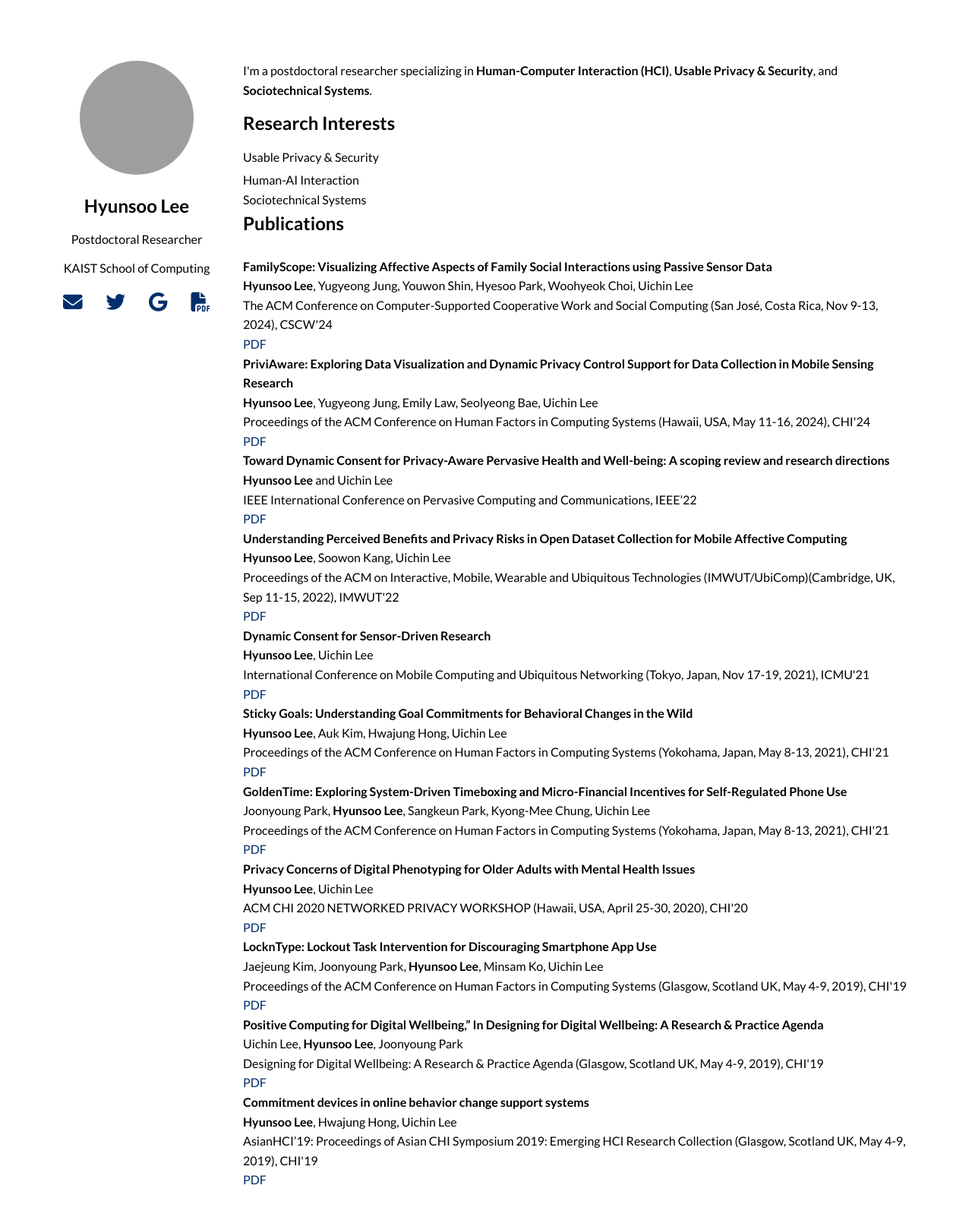
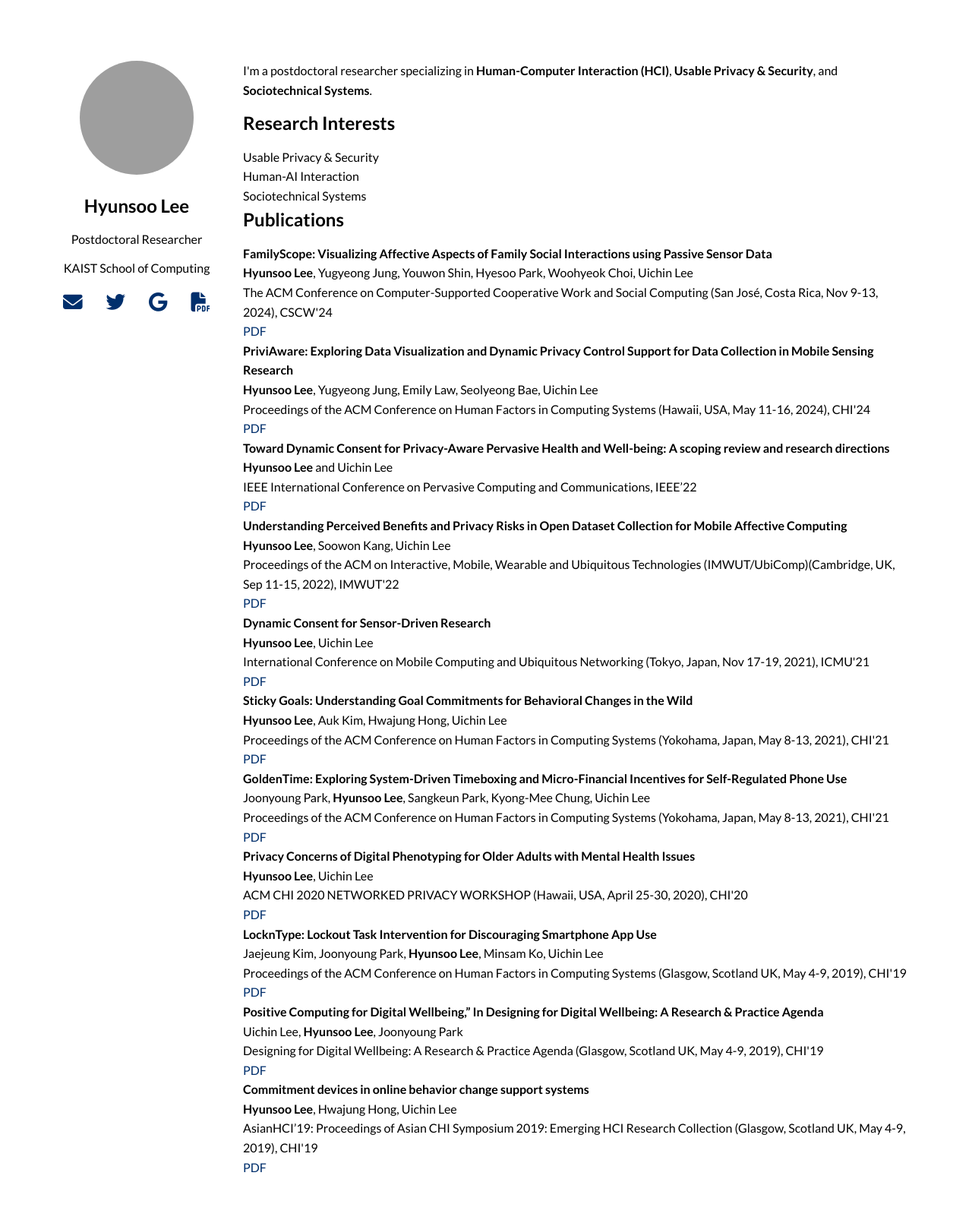
Before and after one commit to hslee90/hslee90.github.io, a Jekyll site: the page built from index.md, in a window 1280 px wide. Shown: the whole page at 76% size. Built offline with Jekyll 4.4.1, drawn with Linux system fonts in a browser that asks for light colours; nearby versions of some CDN libraries; grey boxes are pictures that could not be loaded.

Commit message:
Update style.css

```diff
--- a/assets/css/style.css
+++ b/assets/css/style.css
@@ -96,38 +96,29 @@ a:hover {
   text-decoration: underline;
 }
 
-/* Research Interests와 그 하위 항목 간격 좁히기 */
-#research-interests + div {
+/* Research Interests와 그 하위 항목 간 간격 좁히기 */
+#research-interests + ul {
   margin-top: 0.3rem; /* 간격 좁히기 */
 }
 
-#research-interests + div span {
-  display: block;
-  margin-bottom: 0.3rem; /* 각 항목 간격 좁히기 */
+/* Research Interests의 하위 항목 간 간격 일정하게 */
+#research-interests + ul li {
+  margin-bottom: 0.3rem; /* 각 항목 간 간격 일정하게 */
 }
 
-/* 첫째, 둘째, 셋째 항목 간격을 일관되게 조정 */
-#research-interests + div span:nth-child(1) {
-  margin-top: 0; /* 첫째 항목과의 간격을 제거 */
+/* Research Interests 하위 항목과 Publications 간 간격 늘리기 */
+#research-interests + ul + h2 {
+  margin-top: 2rem; /* Research Interests 하위 항목과 Publications 간 간격 늘리기 */
 }
 
-#research-interests + div span:nth-child(n+2) {
-  margin-top: 0.5rem; /* 둘째, 셋째 항목과의 간격을 좁힘 */
+/* Publications과 하위 항목 간 간격 줄이기 */
+#research-interests + ul + h2 + ul li {
+  margin-bottom: 0.8rem; /* Publications 항목과 그 하위 항목 간 간격 줄이기 */
 }
 
-/* Publications과 하위 항목 간격 조정 */
-.pub-block {
-  margin-bottom: 1.5rem; /* 각 publication 간 간격 */
-}
-
-/* Research Interests와 Publications 구분자 간격 조정 */
-h2 + div {
-  margin-top: 1.5rem;
-}
-
-/* Publication 항목이 넘어갈 때 간격 늘리기 */
-.pub-block + .pub-block {
-  margin-top: 2rem; /* Publication 항목 간격 넓히기 */
+/* Publication 항목 간 간격 줄이기 */
+#research-interests + ul + h2 + ul li {
+  margin-bottom: 0.8rem; /* 각 Publication 항목 간 간격 */
 }
 
 /* 반응형 디자인: 모바일 */
```
